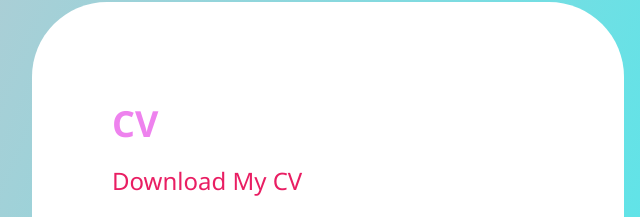
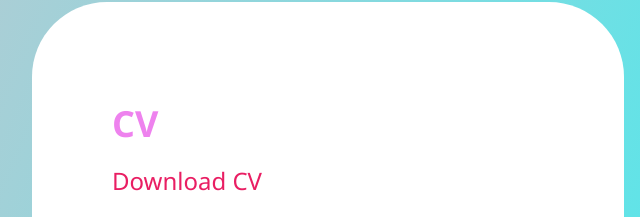
Before and after one commit to Jsews/janiceportfolio, a plain HTML site: page jsews.html in a window 1280 px wide. Shown: the part 2024-2241 px from the top of the page, 0-640 px from the left. Drawn offline with Linux system fonts and the light colour scheme.

Commit message:
jsews.html

```diff
--- a/jsews.html
+++ b/jsews.html
@@ -241,7 +241,9 @@
     <!-- CV download -->
     <div class="card">
       <h2>CV</h2>
-      <p><a href="Janice_Sewava_CV.pdf" download>Download My CV</a></p>
+      <p><a href="Janice_Sewava_CV_Table_Format.pdf" download style"color: #6a1b9a; font-weight: bold;">Download CV</a></p>
+
+
     </div>
 
     <!-- Projects placeholder -->
```
